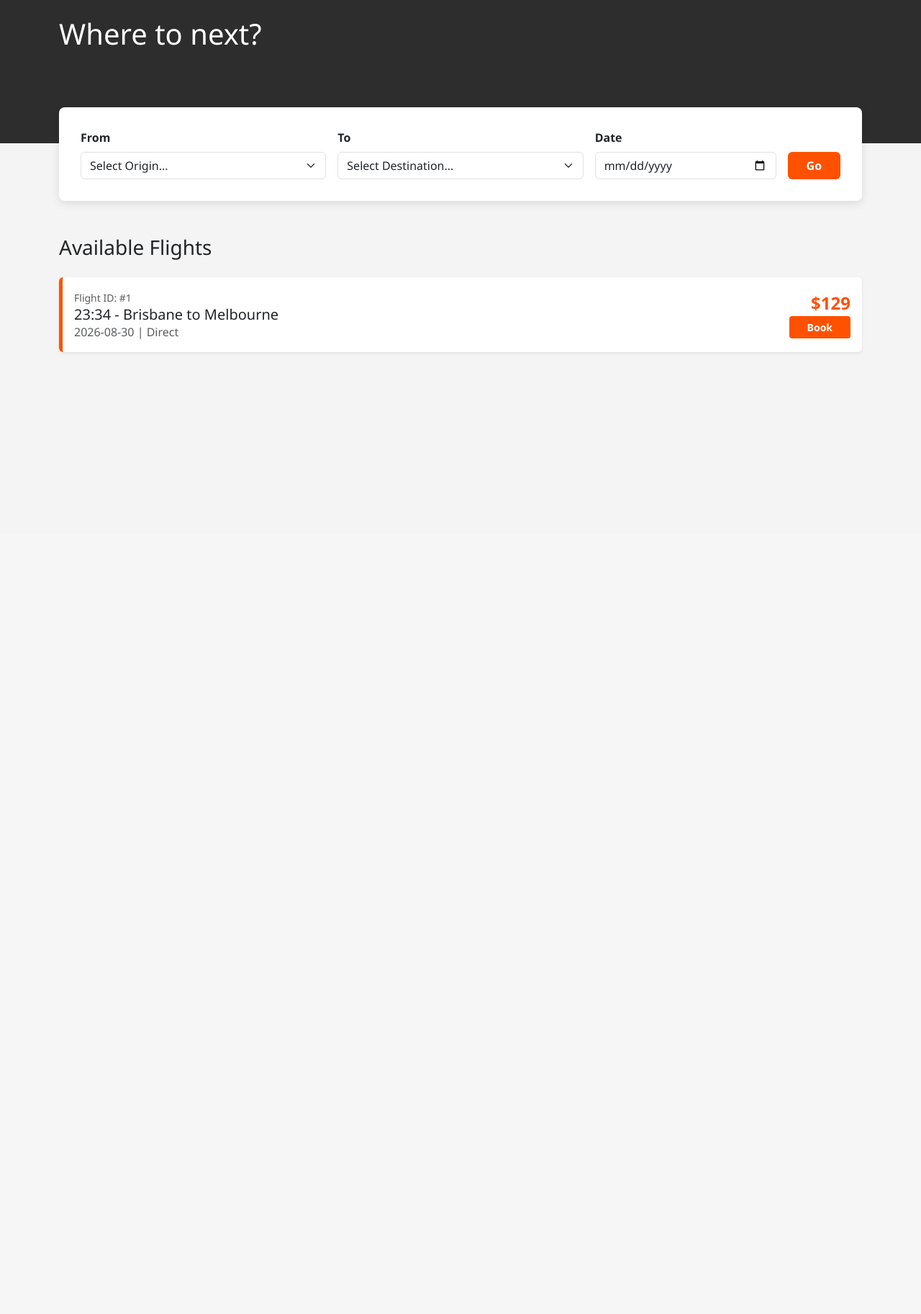
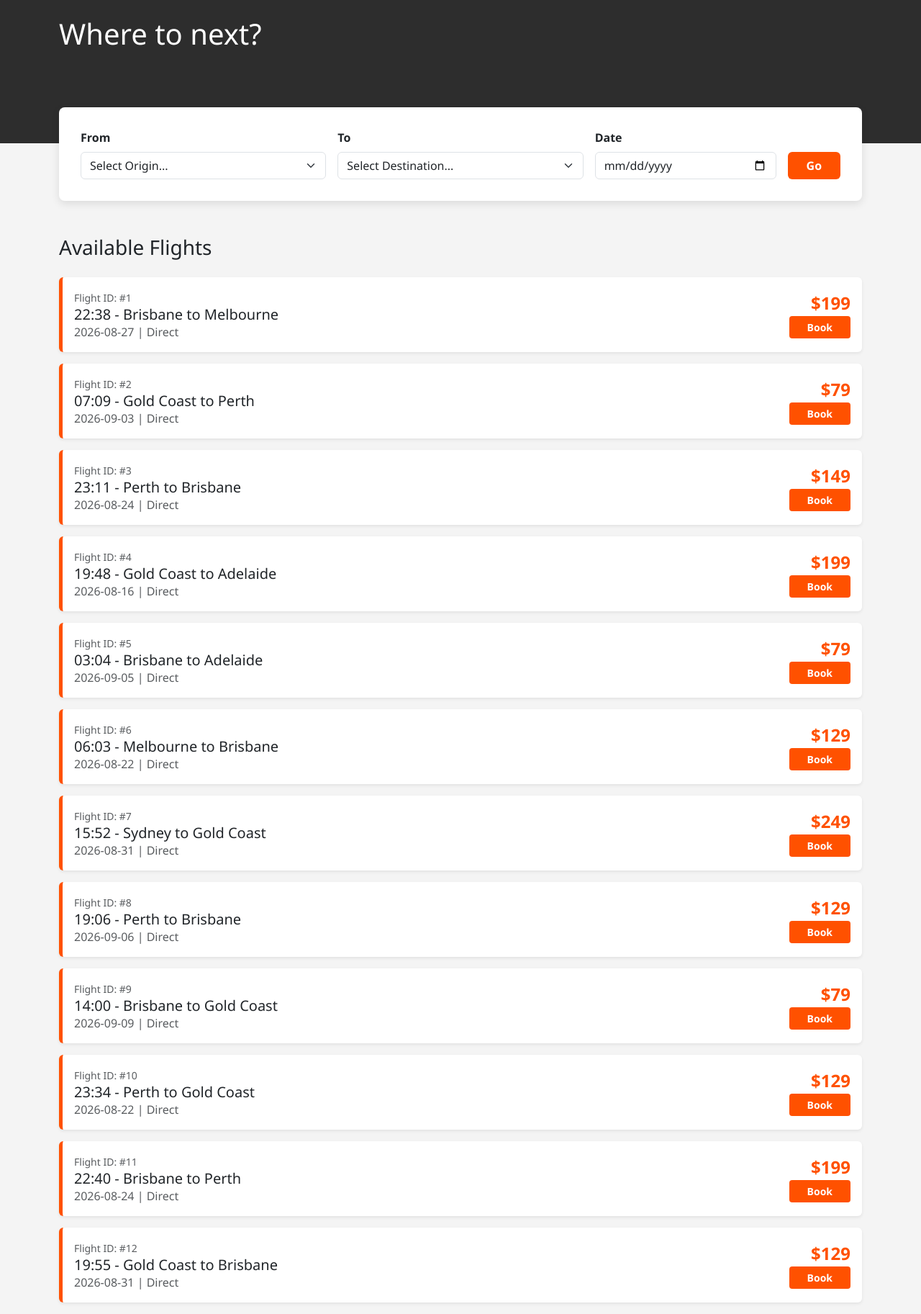
Before and after one commit to yangl-sys/10DGT-Semester2, a Flask app: page / in a window 1280 px wide. Shown: the part 60-1885 px from the top of the page at 72% size. Before the commit the page ends 551 px from the top, so only its background shows below. Run offline with Flask 3, Linux system fonts and the light colour scheme; data comes from the database, SQL or seed files in the repository.

Commit message:
created working filter by filtering database using WHERE. Also fixed options to show all cities in both destinations and origins when selecting filter by using UNION when selecting from database

```diff
--- a/app.py
+++ b/app.py
@@ -13,7 +13,7 @@ def get_db_connection():
 def get_all_cities():
     # Fetches a clean, sorted list of all unique origin cities in the database.
     conn = get_db_connection()
-    cities_query = 'SELECT DISTINCT origin FROM flights ORDER BY origin ASC'
+    cities_query = 'SELECT origin FROM flights UNION SELECT destination From flights ORDER BY origin ASC'
 
     # Extract the string value from each row row['origin']
     db_cities = [row['origin'] for row in
@@ -22,12 +22,16 @@ def get_all_cities():
     return db_cities
 
 
-@app.route('/')
+@app.route('/', methods=['GET', 'POST'])
 def index():
-    origin = "Brisbane"
-    dest = "Melbourne"
     conn = get_db_connection()
-    db_flights = conn.execute('SELECT * FROM flights WHERE origin = ? AND dest = ?',(origin, dest)).fetchall()
+    if request.method == 'POST':
+        origin = request.form.get('origin')
+        dest = request.form.get('dest')
+        db_flights = conn.execute('SELECT * FROM flights WHERE origin = ? AND destination = ?',(origin, dest)).fetchall()
+    else:
+        db_flights = conn.execute('SELECT * FROM flights').fetchall()
+        origin,dest = "",""
     db_cities = get_all_cities()
     return render_template('index.html', flights=db_flights, cities = db_cities)
 
@@ -83,7 +87,7 @@ def booking_confirmation(booking_id):
     # SQL JOIN to grab Passenger, Flight, and Booking details in one query
     query = '''
         SELECT b.booking_id, b.seat_assignment, p.first_name, p.last_name,
-               f.origin, f.dest, f.date, f.flight_id
+               f.origin, f.destination, f.departure_time, f.flight_id
         FROM bookings b
         JOIN passengers p ON b.passenger_id = p.passenger_id
         JOIN flights f ON b.flight_id = f.flight_id
--- a/templates/booking.html
+++ b/templates/booking.html
@@ -29,8 +29,8 @@
             <div class="card mb-4 border-0 shadow-sm text-white" style="background-color: #2d2d2d;">
                 <div class="card-body p-4">
                     <span class="text-uppercase small text-muted font-monospace d-block mb-1">Selected Journey</span>
-                    <h4 class="mb-1">{{ flight.origin }} to {{ flight.dest }}</h4>
-                    <p class="mb-0 text-light opacity-75">Departure: {{ flight.date }} | Fare: ${{ flight.price }} AUD</p>
+                    <h4 class="mb-1">{{ flight.origin }} to {{ flight.destination }}</h4>
+                    <p class="mb-0 text-light opacity-75">Departure: {{ flight.departure_time }} | Fare: ${{ flight.price }} AUD</p>
                 </div>
             </div>
 
--- a/templates/booking_confirmation.html
+++ b/templates/booking_confirmation.html
@@ -34,11 +34,11 @@
                 </div>
                 <div class="mb-3">
                     <span class="text-muted d-block small">Route</span>
-                    <strong>{{ booking.origin }} to {{ booking.dest}}</strong>
+                    <strong>{{ booking.origin }} to {{ booking.destination }}</strong>
                 </div>
                 <div>
                     <span class="text-muted d-block small">Departure</span>
-                    <strong>{{ booking.date }}</strong>
+                    <strong>{{ booking.departure_time }}</strong>
                 </div>
             </div>
 
--- a/templates/index.html
+++ b/templates/index.html
@@ -38,7 +38,7 @@
 
 <div class="container">
     <div class="hero-search mb-5">
-        <form class="row g-3">
+        <form class="row g-3" action = "/" method = "POST">
             <div class="col-md-4">
                 <label class="form-label fw-bold">From</label>
                 <select class="form-select" name = "origin">
@@ -79,9 +79,8 @@
                     <div class="card-body d-flex justify-content-between align-items-center">
                         <div>
                             <span class="text-muted small">Flight ID: #{{ flight.flight_id }}</span>
-
-                            <h5 class="mb-0">{{ flight.date.split(" ")[1] }} - {{ flight.origin }} to {{ flight.dest }}</h5>
-                            <p class="mb-0 text-muted">{{ flight.date.split(" ")[0] }} | Direct</p>
+                            <h5 class="mb-0">{{ flight.departure_time.split(" ")[1] }} - {{ flight.origin }} to {{ flight.destination }}</h5>
+                            <p class="mb-0 text-muted">{{ flight.departure_time.split(" ")[0] }} | Direct</p>
                         </div>
                         <div class="text-end">
                             <div class="price-tag">${{ flight.price }}</div>
```
Also changed, not shown: pedair.db.
